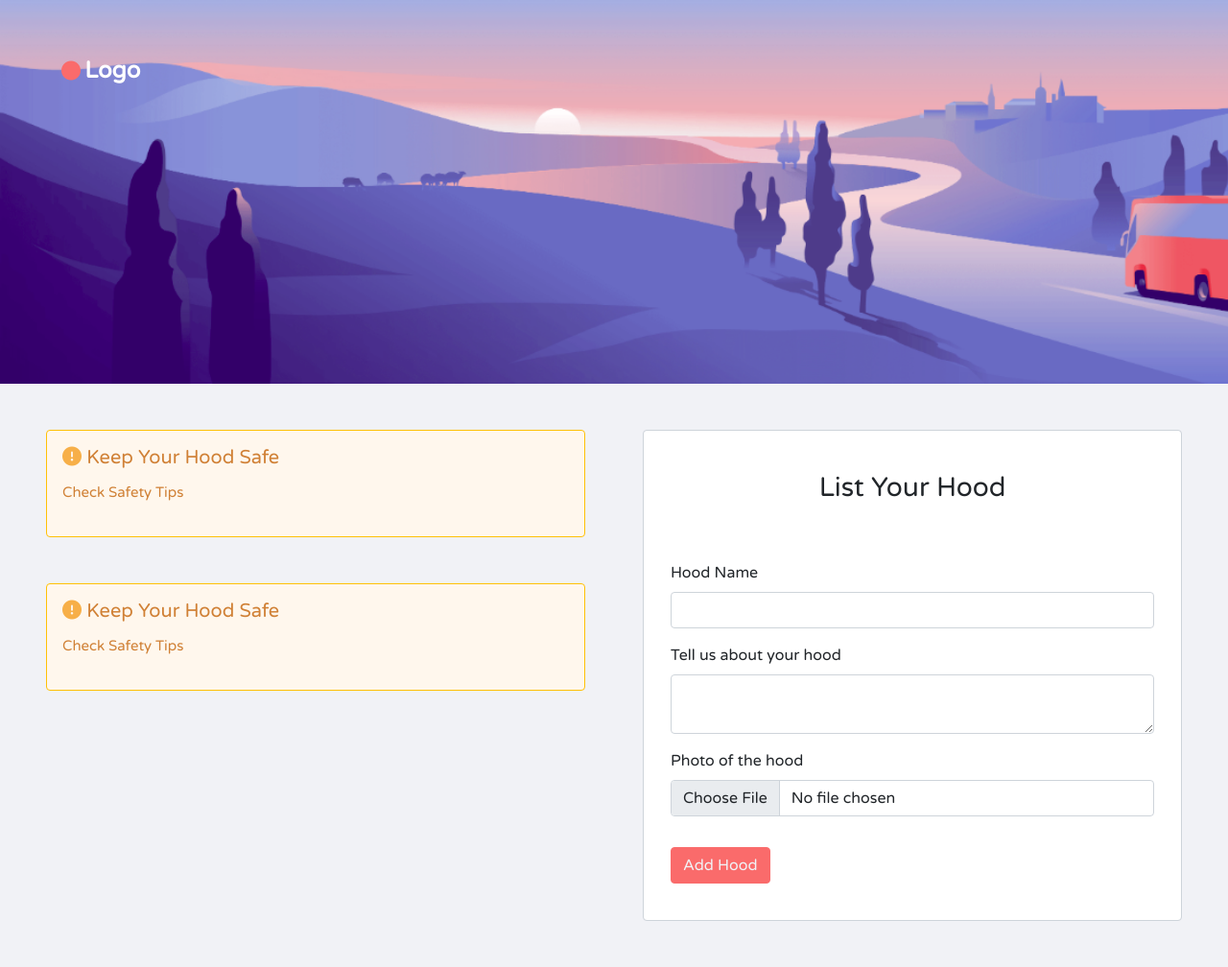
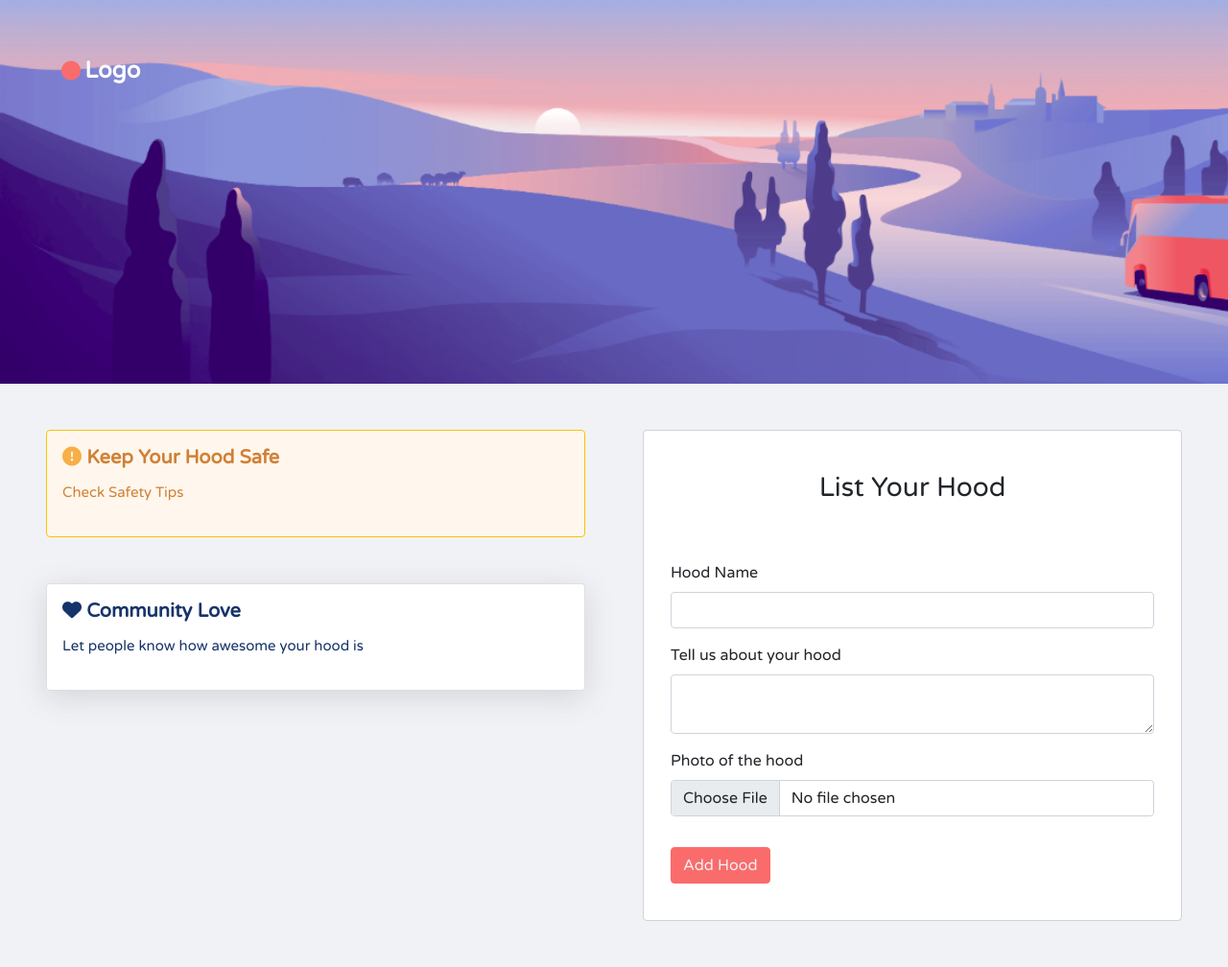
Before and after one commit to NessaAz/next-door-group, a Flask app: template app/templates/add_hood.html in a window 1280 px wide. Shown: the whole page at 96% size. Run offline with Flask 2, Linux system fonts and the light colour scheme; the template is opened without the code that fills it: values that come from a table or form of the project are taken from there, others are empty; some libraries are stand-ins or nearby versions; some web fonts are replaced.

Commit message:
share functionality added

```diff
--- a/app/__init__.py
+++ b/app/__init__.py
@@ -3,6 +3,7 @@ from flask_sqlalchemy import SQLAlchemy
 from flask_login import LoginManager
 from flask_migrate import Migrate
 from flask_uploads import UploadSet,configure_uploads,IMAGES
+from flask_share import Share
 
 login_manager = LoginManager()
 login_manager.session_protection = 'strong'
@@ -13,6 +14,8 @@ photos = UploadSet('photos',IMAGES)
 
 db = SQLAlchemy()
 from .models import Users
+
+share = Share()
 
 
 
@@ -37,5 +40,7 @@ def create_app(config_name):
 
     configure_uploads(app,photos)
 
+    share.init_app(app)
+
 
     return app
--- a/app/auth/views.py
+++ b/app/auth/views.py
@@ -12,7 +12,6 @@ def login():
     if form.validate_on_submit():
         user = Users.query.filter_by(username = form.username.data).first()
         if user is not None:
-            print("working")
             login_user(user, form.remember.data)
             return redirect(request.args.get('next') or url_for('main_blueprint.home'))
         flash('Invalid username or Password')
--- a/app/main/views.py
+++ b/app/main/views.py
@@ -83,8 +83,7 @@ def hoodpage(hood_id):
 def join(id):
     return redirect(url_for('main_blueprint.hoodpage', hood_id=id))
 
-
-def update(id):
-    hood_name = Hoods.query.get_or_404(id)
+def update_in_db(name):
+    hood = Hoods.query.get_or_404(name)
     if request.method == 'POST':
         """"""
--- a/app/templates/add_hood.html
+++ b/app/templates/add_hood.html
@@ -20,12 +20,13 @@
                         <li>
                             <a class="dropdown-item" href="#"><i class="fa fa-user" aria-hidden="true"></i>Dashboard</a>
                         </li>
-                        <hr>
                         <li>
-                            <a class="dropdown-item" href="/auth/logout"><i class="fa fa-sign-out" aria-hidden="true"></i>Logout</a>
+                            <a class="dropdown-item" href="/auth/logout"><i class="fa fa-sign-out"
+                                    aria-hidden="true"></i>Logout</a>
                         </li>
                         <li>
-                            <a class="dropdown-item" href="{{url_for('main_blueprint.all_hoods')}}">Hoods</a>
+                            <a class="dropdown-item" href="{{url_for('main_blueprint.all_hoods')}}"><i
+                                    class="fa fa-handshake-o"></i>Hoods</a>
                         </li>
                     </ul>
                 </li>
@@ -38,12 +39,14 @@
 <div class="container-fluid add-hood-form ps-5">
     <div class="row">
         <div class="col-md-6 pt-5 pe-5 mb-5">
+
             <div class="fs-1">
                 <div class="">
-                    <div style="background-color: #fff7ed;color: #d08035;"class="border-rounded card border-warning border-warning">
+                    <div style="background-color: #fff7ed;color: #d08035;"
+                        class="border-rounded card border-warning border-warning">
                         <div class="p-3" style="font-size: 20px;">
                             <strong>
-                                <h5>
+                                <h5 style="font-weight:bold">
                                     <i class="fa fa-exclamation-circle" style="color: #f7af48" aria-hidden="true"></i>
                                     Keep Your Hood Safe
                                 </h5>
@@ -57,19 +60,20 @@
                     </div>
                 </div>
             </div>
-            <div class="fs-1 mt-5">
-                <div class="">
-                    <div style="background-color: #fff7ed;color: #d08035;"class="border-rounded card border-warning border-warning">
+
+            <div class="fs-1 mt-5 border-rounded ">
+                <div class='border-rounded' style="box-shadow: rgba(100, 100, 111, 0.2) 0px 7px 29px 0px;">
+                    <div class="border-rounded card ">
                         <div class="p-3" style="font-size: 20px;">
                             <strong>
-                                <h5>
-                                    <i class="fa fa-exclamation-circle" style="color: #f7af48" aria-hidden="true"></i>
-                                    Keep Your Hood Safe
+                                <h5 style="color: #163469; font-weight:bold">
+                                    <i class="fa fa-heart" style="color: #163469" aria-hidden="true"></i>
+                                    Community Love
                                 </h5>
                             </strong>
                             <p>
-                                <a style="font-size:15px; text-decoration: none;color: #d08035" href="">
-                                    Check Safety Tips
+                                <a style="font-size:15px; text-decoration: none;color: #163469" href="">
+                                    Let people know how awesome your hood is {{ share.create() }}
                                 </a>
                             </p>
                         </div>
--- a/app/templates/base.html
+++ b/app/templates/base.html
@@ -22,6 +22,8 @@
      integrity="sha256-H+K7U5CnXl1h5ywQfKtSj8PCmoN9aaq30gDh27Xc0jk="
      crossorigin="anonymous"></script>
 
+     {{ share.load() }}
+
     {%block styles%}
     <link rel="stylesheet" href="{{url_for('static', filename="style/style.css")}}">
     <link rel="stylesheet" href="{{url_for('static', filename="style/font-awesome.min.css")}}">
```
Also changed, not shown: config.py (+7 -7 lines), 2 other files.
